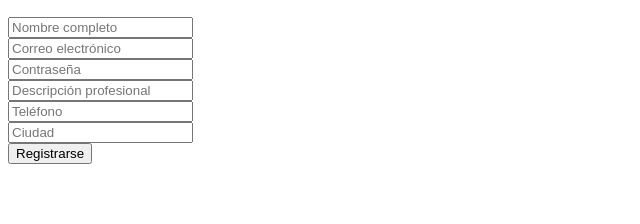
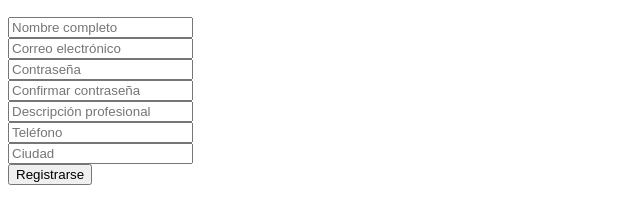
Before and after one commit to ContrataListo/Prueba, a plain HTML site: page registro.html in a window 1280 px wide. Shown: the part 50-274 px from the top of the page, without its empty margins (0-640 px from the left). Drawn offline with Linux system fonts and the light colour scheme.

Commit message:
Registro corregido: validación, contraseña doble, sin hoja de vida

```diff
--- a/registro.html
+++ b/registro.html
@@ -2,7 +2,7 @@
 <html lang="es">
 <head>
   <meta charset="UTF-8" />
-  <title>Registro - ContrataListo</title>
+  <title>Registro de Usuario</title>
 </head>
 <body>
   <h2>Registro de Usuario</h2>
@@ -10,6 +10,7 @@
     <input type="text" id="nombre" placeholder="Nombre completo" required><br>
     <input type="email" id="email" placeholder="Correo electrónico" required><br>
     <input type="password" id="password" placeholder="Contraseña" required><br>
+    <input type="password" id="confirmPassword" placeholder="Confirmar contraseña" required><br>
     <input type="text" id="descripcion" placeholder="Descripción profesional" required><br>
     <input type="tel" id="telefono" placeholder="Teléfono" required><br>
     <input type="text" id="ciudad" placeholder="Ciudad" required><br>
```
Also changed, not shown: registro.js (+13 -5 lines).
